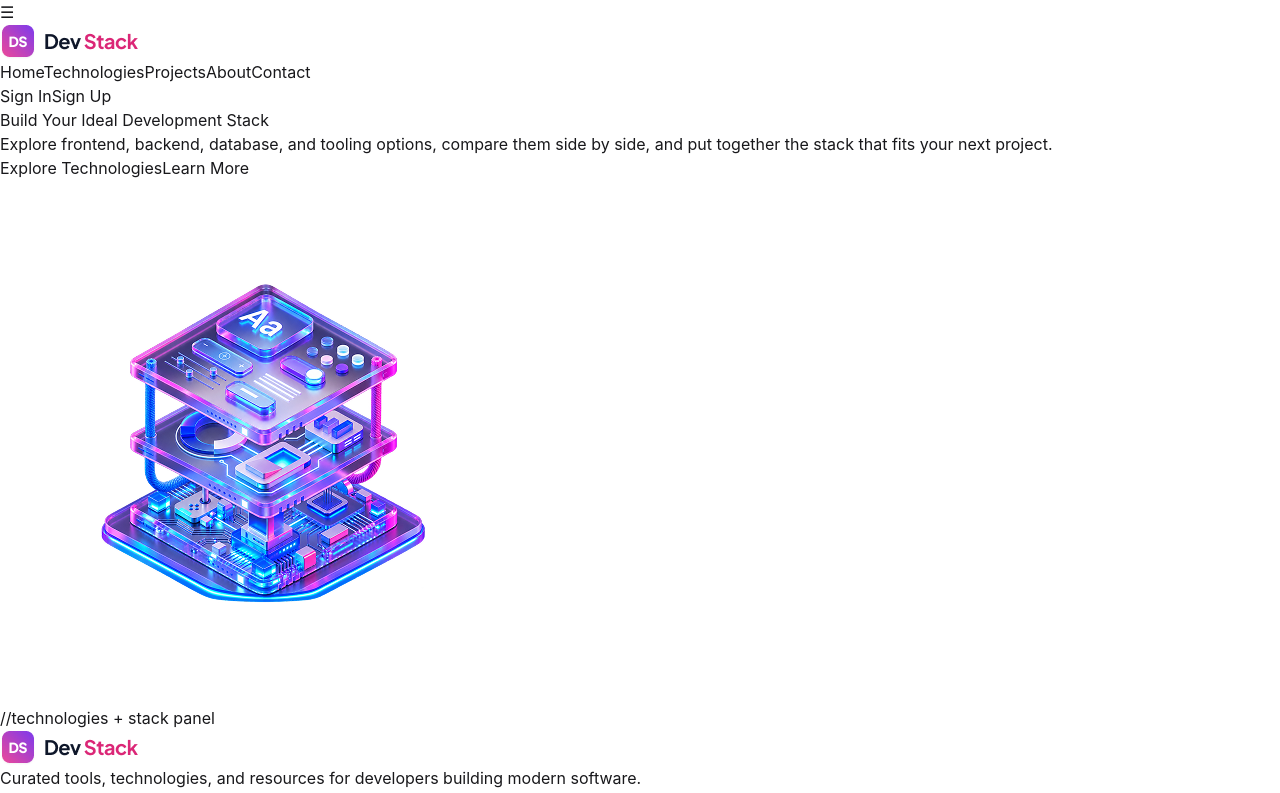
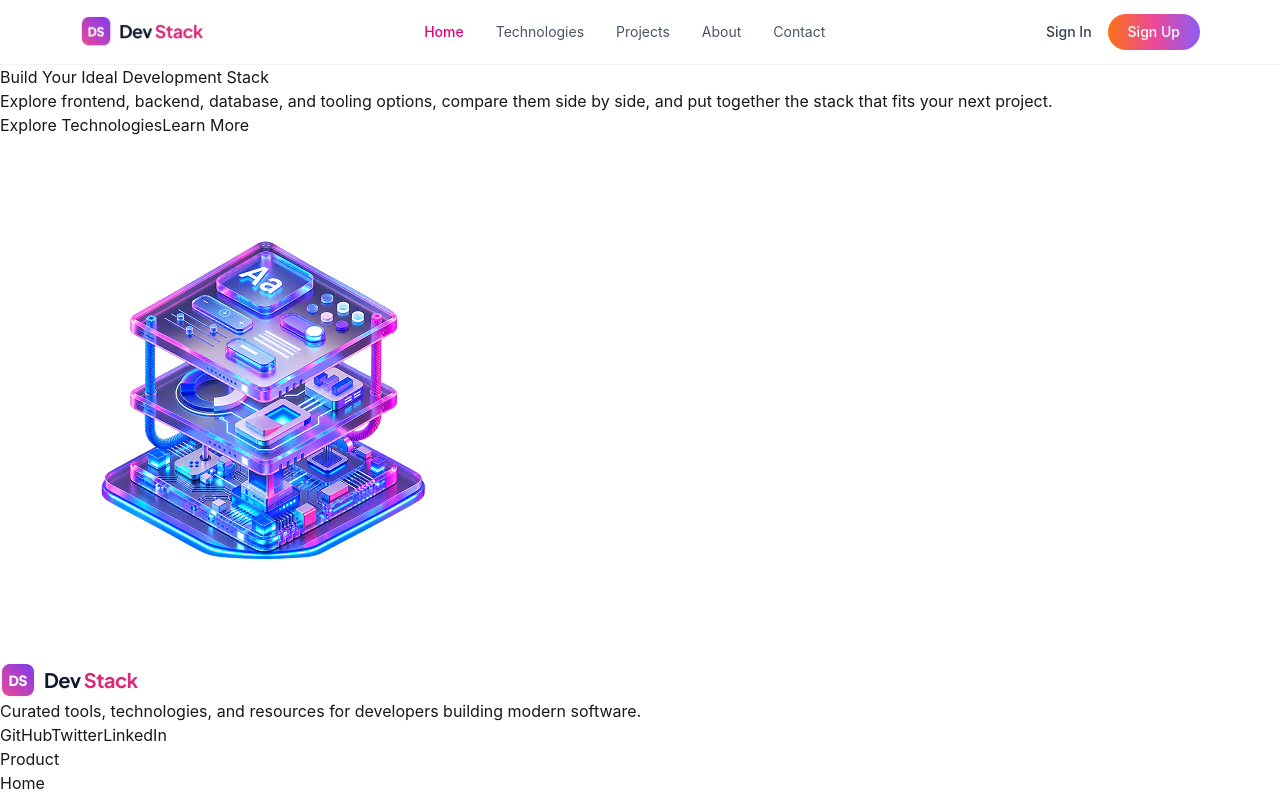
Before and after one commit to aksaN000/React-A5, a React (Vite) app: page / in a window 1280 px wide. Shown: the top 793 px of the page. Built offline with nearby package versions, Linux system fonts and the light colour scheme.

Commit message:
Style Navbar with Tailwind and brand gradient

```diff
--- a/src/App.tsx
+++ b/src/App.tsx
@@ -7,7 +7,7 @@ function App() {
     <>
       <Navbar></Navbar>
       <Banner></Banner>
-      //technologies + stack panel
+      {/* technologies + stack panel */}
       <Footer></Footer>
     </>
   )
--- a/src/components/Navbar.tsx
+++ b/src/components/Navbar.tsx
@@ -1,22 +1,24 @@
 import logoText from "../assets/logo-text.png";
 function Navbar() {
   return (
-    <nav>
-        <button aria-label="Open menu">☰</button>
+    <nav className="sticky top-0 z-50 bg-white border-b border-gray-100">
+      <div className="max-w-6xl mx-auto px-4 h-16 flex items-center justify-between">
+        <button aria-label="Open menu" className="lg:hidden text-2xl cursor-pointer">☰</button>
         <div>
-            <img src={logoText} alt="Dev Stack Logo" />
+          <img src={logoText} alt="Dev Stack Logo" className="h-8" />
         </div>
-        <div>
-            <a href="#">Home</a>
-            <a href="#">Technologies</a>
-            <a href="#">Projects</a>
-            <a href="#">About</a>
-            <a href="#">Contact</a>
+        <div className="hidden lg:flex gap-8 text-sm text-gray-600">
+          <a href="#" className="text-pink-600 font-medium">Home</a>
+          <a href="#" className="hover:text-pink-600">Technologies</a>
+          <a href="#" className="hover:text-pink-600">Projects</a>
+          <a href="#" className="hover:text-pink-600">About</a>
+          <a href="#" className="hover:text-pink-600">Contact</a>
         </div>
-        <div>
-            <button>Sign In</button>
-            <button>Sign Up</button>
+        <div className="flex items-center gap-4 text-sm font-medium">
+          <button className="text-gray-700 hover:text-gray-900 cursor-pointer">Sign In</button>
+          <button className="bg-brand text-white px-5 py-2 rounded-full cursor-pointer hover:opacity-90">Sign Up</button>
         </div>
+      </div>
     </nav>
   );
 }
--- a/src/index.css
+++ b/src/index.css
@@ -2,3 +2,19 @@
    @plugin "daisyui" {
      themes: light --default;
    }
+
+  /* Brand gradient: change it here and the whole site follows. can be used to change the theme of site  */
+:root {
+  --brand-gradient: linear-gradient(90deg, #f97316, #ec4899, #8b5cf6);
+}
+
+@utility bg-brand {
+  background-image: var(--brand-gradient);
+}
+
+@utility text-brand {
+  background-image: var(--brand-gradient);
+  -webkit-background-clip: text;
+  background-clip: text;
+  color: transparent;
+}
```
